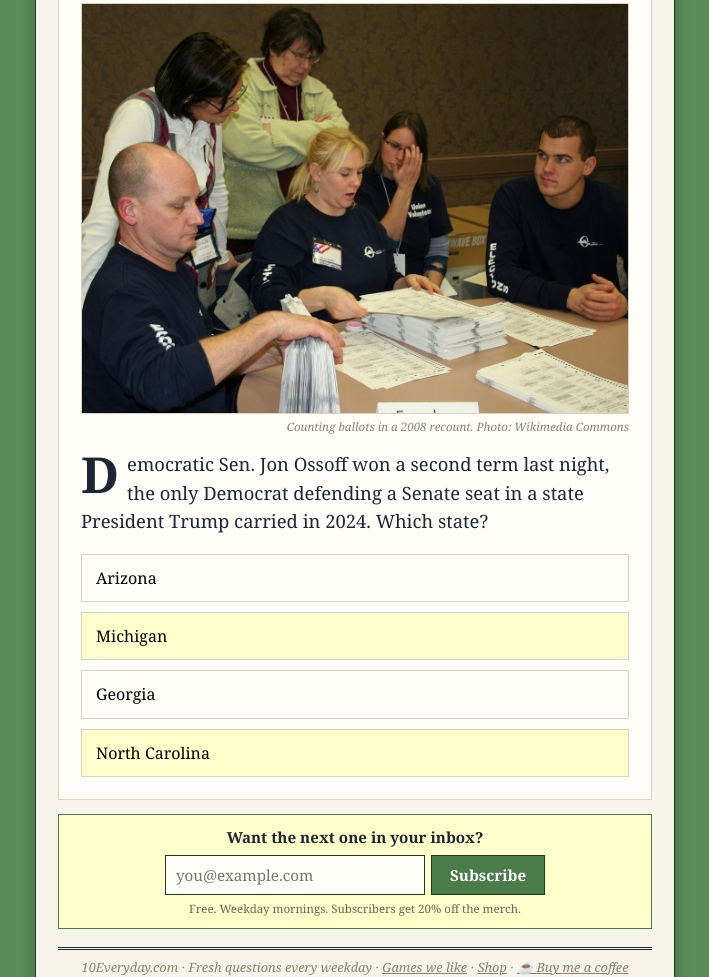
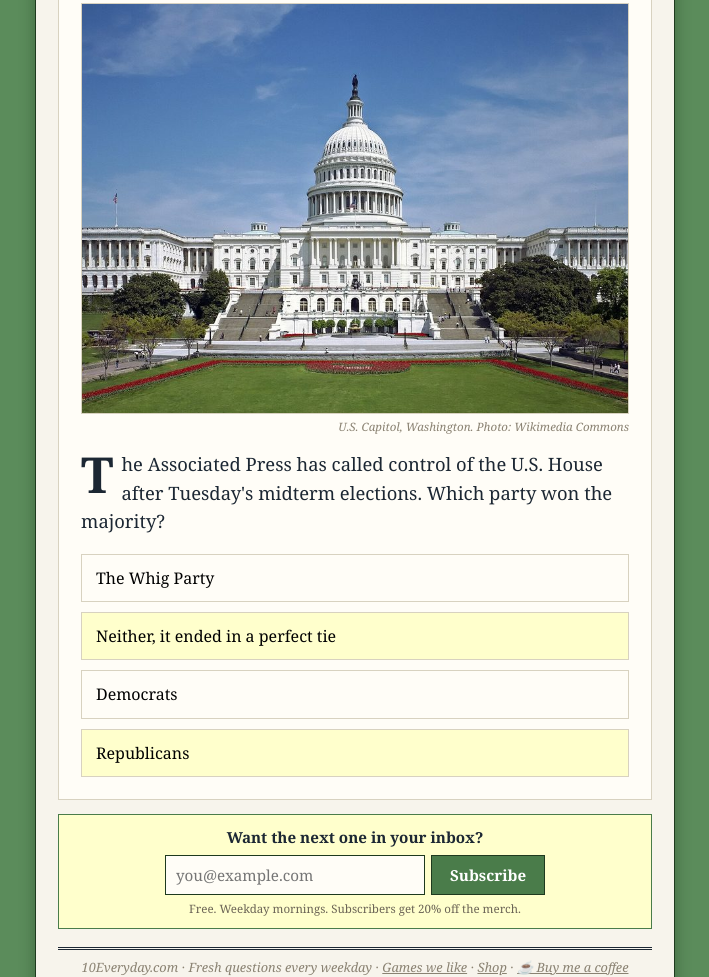
Before and after one commit to m5877archer-glitch/daily-ten, a plain HTML site: page quiz-november-4.html in a window 1280 px wide. Shown: the part 371-1348 px from the top of the page, without its empty margins (285-994 px from the left). Drawn offline with Linux system fonts and the light colour scheme.

Commit message:
Nov 4: AP-called election results questions
House and Senate control, Collins loses in Maine, Hamilton upsets Marshall in Kansas. Resolves senate-2026.

Co-Authored-By: Claude Opus 5.5 <noreply@anthropic.com>

```diff
--- a/quiz-november-4.html
+++ b/quiz-november-4.html
@@ -4,7 +4,7 @@
 <meta charset="UTF-8">
 <meta name="viewport" content="width=device-width, initial-scale=1.0">
 <title>News Quiz for Nov 4, 2026: Democrats take Congress, the biggest crypto heist ever, and Miami's first No. 1 · 10Everyday</title>
-<meta name="description" content="Day-after-election news quiz for November 4, 2026: Democrats win the House and Senate, Jon Ossoff's Georgia win, the $6.3 billion Binance hack, Miami's first No. 1 playoff ranking, Walter Koenig, the Bears' win in Seattle and five more stories. Ten questions, three minutes.">
+<meta name="description" content="Day-after-election news quiz for November 4, 2026: Democrats win the House and Senate, Susan Collins loses in Maine, the $6.3 billion Binance hack, Miami's first No. 1 playoff ranking, Walter Koenig and five more stories. Ten questions, three minutes.">
 <meta property="og:title" content="10Everyday · Nov 4: Democrats take Congress, the biggest crypto heist ever, and Miami's first No. 1">
 <meta property="og:description" content="Ten questions on the day's news, answered in about three minutes.">
 <meta property="og:type" content="website">
@@ -397,18 +397,19 @@ const EDITION_NOTE = {"date": "2026-11-03", "kicker": "A note for today", "title
 // prepend {id, q, answer, note} to RESOLVED. Keep RESOLVED to the last ~10.
 const PREDICTION = null;
 const RESOLVED = [
-  {id: "1030-house", q: "Who wins control of the House?", answer: "Democrats", note: "Networks projected on election night that Democrats will take the House, and the Senate too."},
+  {id: "senate-2026", q: "Which party will control the Senate after the Nov. 3 election?", answer: "Democrats", note: "The AP called the Senate for Democrats, who flipped seats in Texas, Ohio, Maine and more."},
+  {id: "1030-house", q: "Who wins control of the House?", answer: "Democrats", note: "The AP called the House for Democrats after the Nov. 3 election."},
   {id: "1026-ws-champ", q: "Who wins the World Series?", answer: "Brewers", note: "Milwaukee beat Tampa Bay 4-1 in Game 5 for its first title."},
   {id: "1023-snf-kc-sea", q: "Who wins Sunday night, Chiefs at Seahawks?", answer: "Seahawks", note: "Seattle beat Kansas City 20-3."}
 ];
 
 const QUESTIONS = [
   {
-    q:"Democratic Sen. Jon Ossoff won a second term last night, the only Democrat defending a Senate seat in a state President Trump carried in 2024. Which state?",
-    img:{src:"img/photos/ballot-recount-2008.jpg", alt:"Election workers counting paper ballots at a long table.", credit:"Counting ballots in a 2008 recount. Photo: Wikimedia Commons"},
-    options:["Georgia", "North Carolina", "Michigan", "Arizona"],
-    answer:"Georgia",
-    explain:"Networks called it soon after polls closed, over Republican Rep. Mike Collins. Ossoff first won the seat in a 2021 runoff."
+    q:"The Associated Press has called control of the U.S. House after Tuesday's midterm elections. Which party won the majority?",
+    img:{src:"img/photos/us-capitol.jpg", alt:"The U.S. Capitol in Washington.", credit:"U.S. Capitol, Washington. Photo: Wikimedia Commons"},
+    options:["Democrats", "Republicans", "Neither, it ended in a perfect tie", "The Whig Party"],
+    answer:"Democrats",
+    explain:"Democrats needed a net gain of just three seats to win the majority. Republicans had controlled the House since January 2023."
   },
   {
     q:"Star Trek's Walter Koenig, Ensign Chekov on the original series, died last month at 90. His son Andrew played Mike Seaver's goofy best friend, Boner, on which 1980s sitcom?",
@@ -430,10 +431,10 @@ const QUESTIONS = [
     explain:"Chicago is now 6-2. Seattle went just 1 for 11 on third down in its most lopsided loss in nearly two years."
   },
   {
-    q:"After last night's midterms, networks project Democrats won control of which part of Congress?",
-    options:["Both the House and the Senate", "The House only", "The Senate only", "Neither one"],
-    answer:"Both the House and the Senate",
-    explain:"NBC News estimates Democrats will hold about 255 House seats, well past the 218 needed. In Texas, James Talarico became the first Democrat the state has elected to the Senate since 1988."
+    q:"Which party won control of the U.S. Senate in Tuesday's midterms, according to AP race calls?",
+    options:["Democrats", "Republicans", "Independents", "The Monopoly Man"],
+    answer:"Democrats",
+    explain:"Democrats needed a net gain of four seats and flipped seats in Texas, Ohio, Iowa and North Carolina, among others. Georgia's Jon Ossoff won a second term."
   },
   {
     q:"The Supreme Court heard a case Tuesday from Catholic preschools shut out of which state's free universal preschool program?",
@@ -448,10 +449,10 @@ const QUESTIONS = [
     explain:"The undefeated Hurricanes lead Georgia, Utah and defending champion Indiana. Ohio State and Notre Dame both landed outside the top 10."
   },
   {
-    q:"High mortgage rates have some home buyers looking at ARMs instead of a 30-year fixed loan. What does the A in ARM stand for?",
-    options:["Adjustable", "Annual", "Assumable", "Amortized"],
-    answer:"Adjustable",
-    explain:"An adjustable-rate mortgage starts with a lower rate that can change after a few years. A fixed rate stays the same for the life of the loan."
+    q:"Maine Republican Susan Collins, first elected in 1996, lost her bid for a sixth Senate term to which Democrat?",
+    options:["Troy Jackson", "Janet Mills", "Angus King", "Captain Hook"],
+    answer:"Troy Jackson",
+    explain:"Jackson, a logger from northern Maine, is a former president of the state Senate. He became the Democratic nominee in July."
   },
   {
     q:"Janet Jackson's fashion designer now says there was no \"wardrobe malfunction\" at the 2004 Super Bowl halftime show and wants which singer to come clean?",
@@ -460,10 +461,10 @@ const QUESTIONS = [
     explain:"Timberlake has long called the moment an accident and apologized to Jackson in 2021. Nelly and Kid Rock performed in that halftime show too."
   },
   {
-    q:"On the eve of the midterms, explosions were reported in southern Iran as the U.S. carried out strikes around which waterway, the Wall Street Journal reported?",
-    options:["Strait of Hormuz", "Suez Canal", "Strait of Gibraltar", "Bosporus"],
-    answer:"Strait of Hormuz",
-    explain:"Blasts were reported on Qeshm Island and in the port of Bandar Lengeh. Hours earlier, President Trump said the U.S. is not at war with Iran."
+    q:"In one of the night's biggest upsets, Kansas Sen. Roger Marshall, a Republican, lost to Democrat Adam Hamilton. Hamilton is best known as what?",
+    options:["Founding pastor of the largest Methodist church in the U.S.", "A former Kansas City Chiefs head coach", "A longtime local TV weatherman", "The Wizard of Oz"],
+    answer:"Founding pastor of the largest Methodist church in the U.S.",
+    explain:"Hamilton founded the Church of the Resurrection in Leawood, Kansas. Kansas had not elected a Democrat to the Senate since 1932."
   }
 ];
 
```
